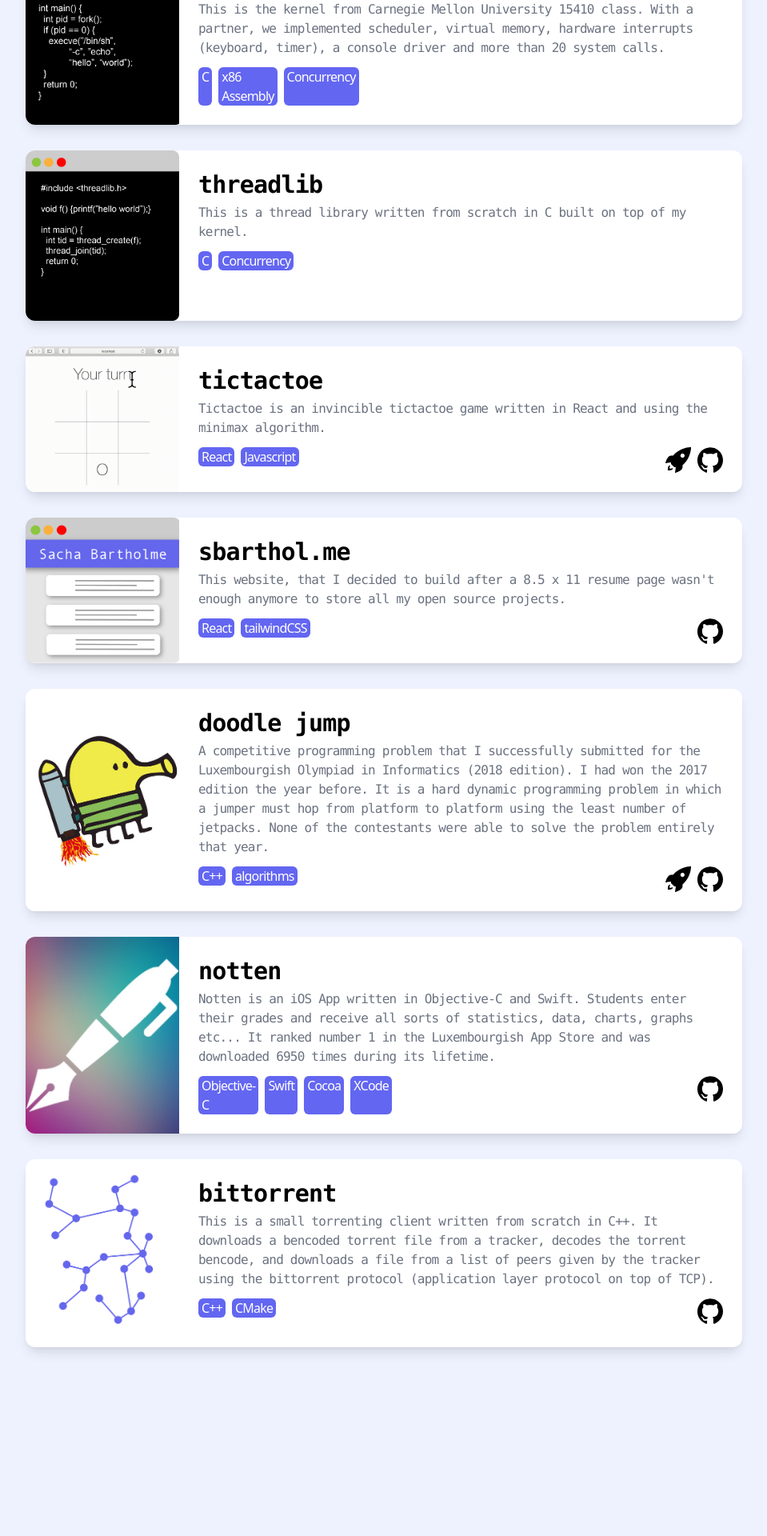
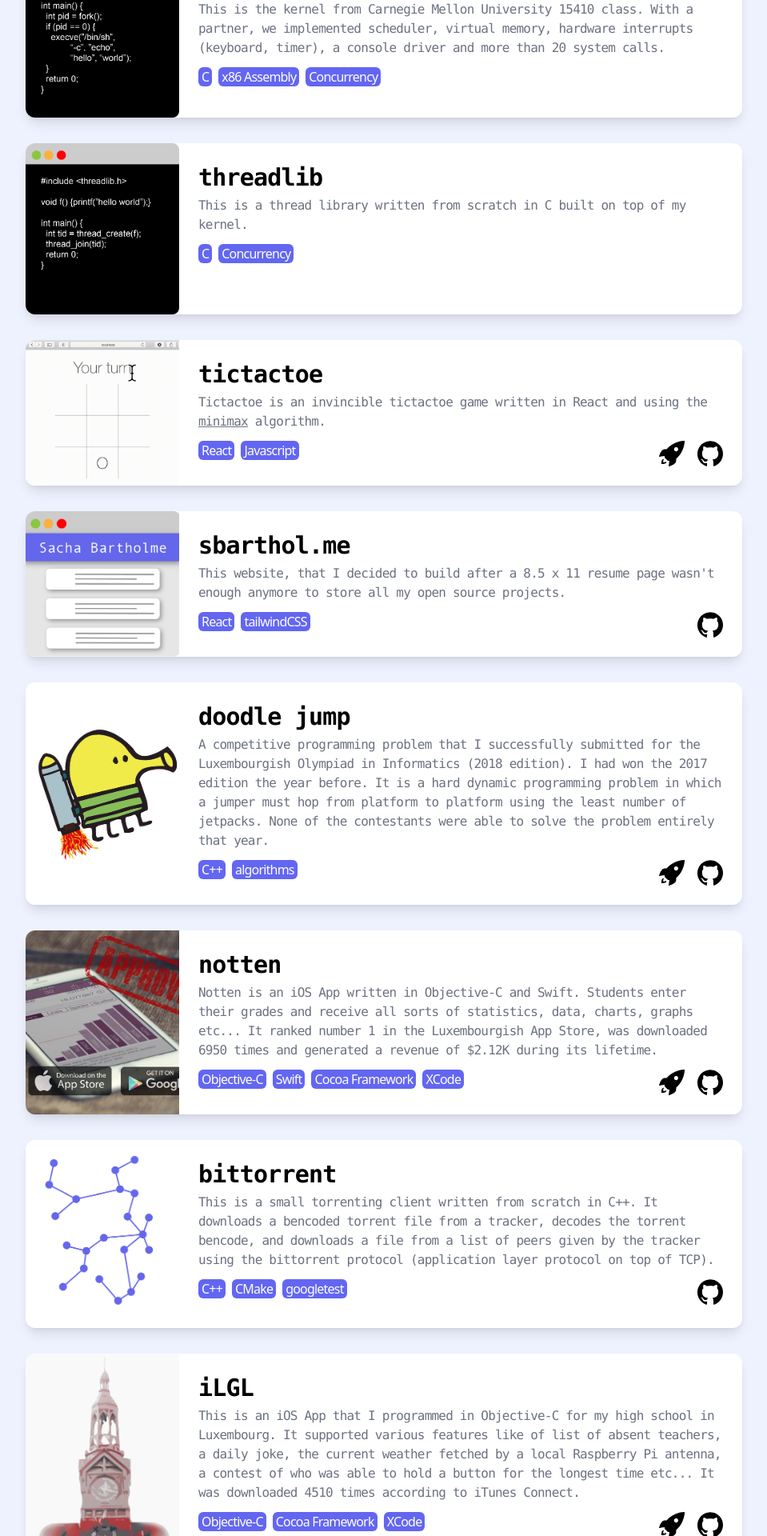
Before and after one commit to sbarthol/sbarthol.me, a React (Create React App) app: page / in a window 1280 px wide. Shown: the part 662-2582 px from the top of the page at 80% size, without its empty margins (160-1119 px from the left). Before the commit the page ends 2378 px from the top, so only its background shows below. Built offline with nearby package versions, Linux system fonts and the light colour scheme.

Commit message:
Fixed formatting issues

```diff
--- a/src/App.js
+++ b/src/App.js
@@ -10,6 +10,7 @@ import sbartholMePng from "./resources/sbarthol.me.png";
 import doodleJumpJpg from "./resources/doodle-jump.jpg";
 import nottenJpg from "./resources/notten.jpg";
 import bittorrentPng from "./resources/bittorrent.png";
+import ilglPng from "./resources/ilgl.png";
 
 function App() {
   return (
@@ -19,85 +20,113 @@ function App() {
         github="https://github.com/sbarthol/gameboj"
         skills={["Java", "Assembly"]}
         title="gameboj"
-        text="Gameboj is a complete Nintendo Game Boy of 1989 emulator written
-        from scratch in Java. Any game cartridge can be downloaded as a .gb file
-        and played on the emulator."
         image={gamebojGif}
-      />
+      >
+        Gameboj is a complete Nintendo Game Boy of 1989 emulator written from
+        scratch in Java. Any game cartridge can be downloaded as a .gb file and
+        played on the emulator.
+      </Card>
       <Card
-        skills={["Scala", "Akka", "React"]}
+        skills={["Scala", "Akka Framework", "React"]}
         github="https://github.com/sbarthol/scoogle"
         app="https://scoogle.sbarthol.me"
         title="scoogle"
-        text="Scoogle is a Search Engine written from scratch in Scala and using Akka Actors.
-        Its components are a web crawler, a HBase data store, a server serving a
-        backend API and a frontend written in React."
         image={scooglePng}
-      />
+      >
+        Scoogle is a Search Engine written from scratch in Scala and using Akka
+        Actors. Its components are a web crawler, a HBase data store, a server
+        serving a backend API and a frontend written in React.
+      </Card>
       <Card
         skills={["C", "x86 Assembly", "Concurrency"]}
         title="kernel"
-        text="This is the kernel from Carnegie Mellon University 15410 class.
-        With a partner, we implemented scheduler, virtual memory, hardware interrupts
-        (keyboard, timer), a console driver and more than 20 system calls."
         image={kernelPng}
-      />
+      >
+        This is the kernel from Carnegie Mellon University 15410 class. With a
+        partner, we implemented scheduler, virtual memory, hardware interrupts
+        (keyboard, timer), a console driver and more than 20 system calls.
+      </Card>
       <Card
         skills={["C", "Concurrency"]}
         title="threadlib"
-        text="This is a thread library written from scratch in C built on top of my kernel."
         image={threadlibPng}
-      />
+      >
+        This is a thread library written from scratch in C built on top of my
+        kernel.
+      </Card>
       <Card
         skills={["React", "Javascript"]}
         title="tictactoe"
         app="https://tictactoe.sbarthol.me"
         github="https://github.com/sbarthol/tictactoe"
-        text="Tictactoe is an invincible tictactoe game written in
-        React and using the minimax algorithm."
         image={tictactoeGif}
-      />
+      >
+        Tictactoe is an invincible tictactoe game written in React and using the{" "}
+        <a href="www.sacha.com" class="underline hover:text-indigo-500">
+          minimax
+        </a>{" "}
+        algorithm.
+      </Card>
       <Card
         skills={["React", "tailwindCSS"]}
         title="sbarthol.me"
         github="https://github.com/sbarthol/sbarthol.me"
-        text="This website, that I decided to build after a 8.5 x 11 resume page wasn't
-        enough anymore to store all my open source projects."
         image={sbartholMePng}
-      />
+      >
+        This website, that I decided to build after a 8.5 x 11 resume page
+        wasn't enough anymore to store all my open source projects.
+      </Card>
       <Card
         skills={["C++", "algorithms"]}
         title="doodle jump"
         github="https://github.com/sbarthol/doodle-jump"
         app="https://portal.education.lu/Portals/21/LIO/2018/Questionnaire%20Finale.pdf"
-        text="A competitive programming problem that I successfully submitted for the Luxembourgish
-        Olympiad in Informatics (2018 edition). I had won the 2017 edition the year before.
-        It is a hard dynamic programming problem in which a jumper must hop from platform to platform
-        using the least number of jetpacks. None of the contestants were able to solve the problem
-        entirely that year."
         image={doodleJumpJpg}
-      />
+      >
+        A competitive programming problem that I successfully submitted for the
+        Luxembourgish Olympiad in Informatics (2018 edition). I had won the 2017
+        edition the year before. It is a hard dynamic programming problem in
+        which a jumper must hop from platform to platform using the least number
+        of jetpacks. None of the contestants were able to solve the problem
+        entirely that year.
+      </Card>
       <Card
-        skills={["Objective-C", "Swift", "Cocoa", "XCode"]}
+        skills={["Objective-C", "Swift", "Cocoa Framework", "XCode"]}
         title="notten"
+        app="https://www.facebook.com/NottenLuxembourg"
         github="https://github.com/sbarthol/notten"
-        text="Notten is an iOS App written in Objective-C and Swift.
-        Students enter their grades and receive all sorts of statistics,
-        data, charts, graphs etc...
-        It ranked number 1 in the Luxembourgish App Store and
-        was downloaded 6950 times during its lifetime."
         image={nottenJpg}
-      />
+      >
+        Notten is an iOS App written in Objective-C and Swift. Students enter
+        their grades and receive all sorts of statistics, data, charts, graphs
+        etc... It ranked number 1 in the Luxembourgish App Store, was downloaded
+        6950 times and generated a revenue of $2.12K during its lifetime.
+      </Card>
       <Card
-        skills={["C++", "CMake"]}
+        skills={["C++", "CMake", "googletest"]}
         title="bittorrent"
         github="https://github.com/sbarthol/bittorrent"
-        text="This is a small torrenting client written from scratch in C++.
-        It downloads a bencoded torrent file from a tracker, decodes the torrent bencode,
-        and downloads a file from a list of peers given by the tracker using the bittorrent
-        protocol (application layer protocol on top of TCP)."
         image={bittorrentPng}
-      />
+      >
+        This is a small torrenting client written from scratch in C++. It
+        downloads a bencoded torrent file from a tracker, decodes the torrent
+        bencode, and downloads a file from a list of peers given by the tracker
+        using the bittorrent protocol (application layer protocol on top of
+        TCP).
+      </Card>
+      <Card
+        skills={["Objective-C", "Cocoa Framework", "XCode"]}
+        title="iLGL"
+        github="https://github.com/sbarthol/iLGL"
+        app="https://www.facebook.com/ilglCompanionApp"
+        image={ilglPng}
+      >
+        This is an iOS App that I programmed in Objective-C for my high school
+        in Luxembourg. It supported various features like of list of absent
+        teachers, a daily joke, the current weather fetched by a local Raspberry
+        Pi antenna, a contest of who was able to hold a button for the longest
+        time etc... It was downloaded 4510 times according to iTunes Connect.
+      </Card>
     </div>
   );
 }
--- a/src/components/Card.js
+++ b/src/components/Card.js
@@ -2,7 +2,7 @@ import React from "react";
 import Launch from "./Launch.js";
 import Github from "./Github.js";
 
-function Card({ title, text, skills, image, github, app }) {
+function Card({ title, skills, image, github, app, children }) {
   return (
     <div class="font-mono tracking-tighter m-8 max-w-md mx-auto bg-white rounded-xl shadow-lg overflow-hidden md:max-w-4xl">
       <div class="md:flex">
@@ -18,11 +18,11 @@ function Card({ title, text, skills, image, github, app }) {
             <p class="mt-1 text-3xl leading-none font-bold text-black">
               {title}
             </p>
-            <p class="mt-2 text-gray-500">{text}</p>
-            <div class="mt-3 space-x-2 flex items-start justify-end">
+            <div class="mt-2 text-gray-500">{children}</div>
+            <div class="mt-3 space-x-4 flex items-start justify-end">
               <div class="flex space-x-2 flex-auto">
                 {skills.map((skill) => (
-                  <div class="w-min font-sans px-1 text-white rounded-md bg-indigo-500">
+                  <div class="w-auto font-sans px-1 text-white rounded-md bg-indigo-500">
                     {skill}
                   </div>
                 ))}
```
Also changed, not shown: src/resources/ilgl.png (added), src/resources/notten.jpg.
